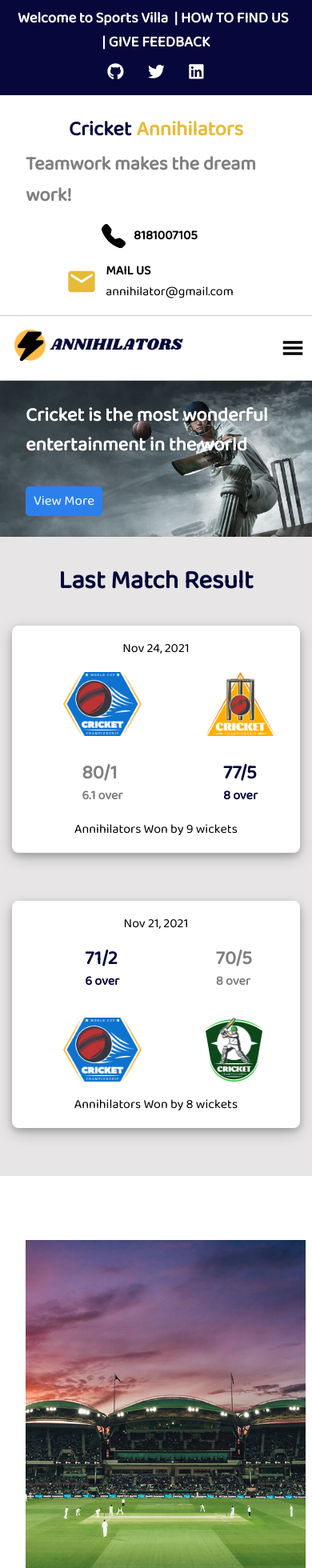
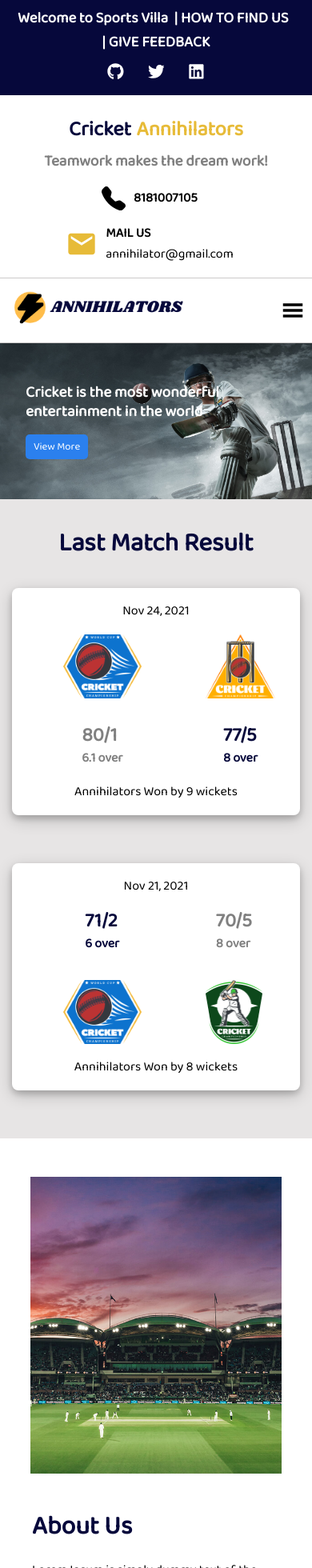
Before and after one commit to osamahannan/cricket-app, a React (Create React App) app: page / in a window 390 px wide. Shown: the top 1960 px of the page at 80% size. Built offline with nearby package versions, Linux system fonts and the light colour scheme.

Commit message:
updated margin for service section of home page

```diff
--- a/src/index.css
+++ b/src/index.css
@@ -895,13 +895,16 @@
 
 @media only screen and (max-width: 450px) {
 
-  /* .service-center {
-    margin-top: 0;
-  } */
+  .service-center {
+    margin: 1rem 1rem 0.5rem 1rem;
+  }
+
+  .service-center h2 {
+    font-size: 1.2rem;
+  }
 
   .phone-mail {
     flex-direction: column;
-    /* justify-content: space-between; */
     width: 100%;
   }
 
@@ -913,11 +916,40 @@
     font-size: 1.6rem;
   }
 
+  .bat-ball h1 {
+    font-size: 1.2rem;
+    line-height: 1.5rem;
+  }
 
-  /* .win img, .lose img {
+  .btn {
+    font-size: 13px;
+    margin-top: 1rem;
+  }
+
+  .bat-ball {
+    width: 250px;
+  }
+
+  .about-container {
+    margin: 3rem 0;
+  }
+
+  .image_section {
+    margin: 0 2rem;
+  }
+
+  .image_section img {
+    height: 95vw;
     margin: 0;
-  } */
+  }
 
+  .player1, .player2 {
+    height: 320px;
+  }
 
+  .testimonial h1 {
+    margin-top: 1rem;
+    font-size: 1.5rem;
+  }
 
 }
```
